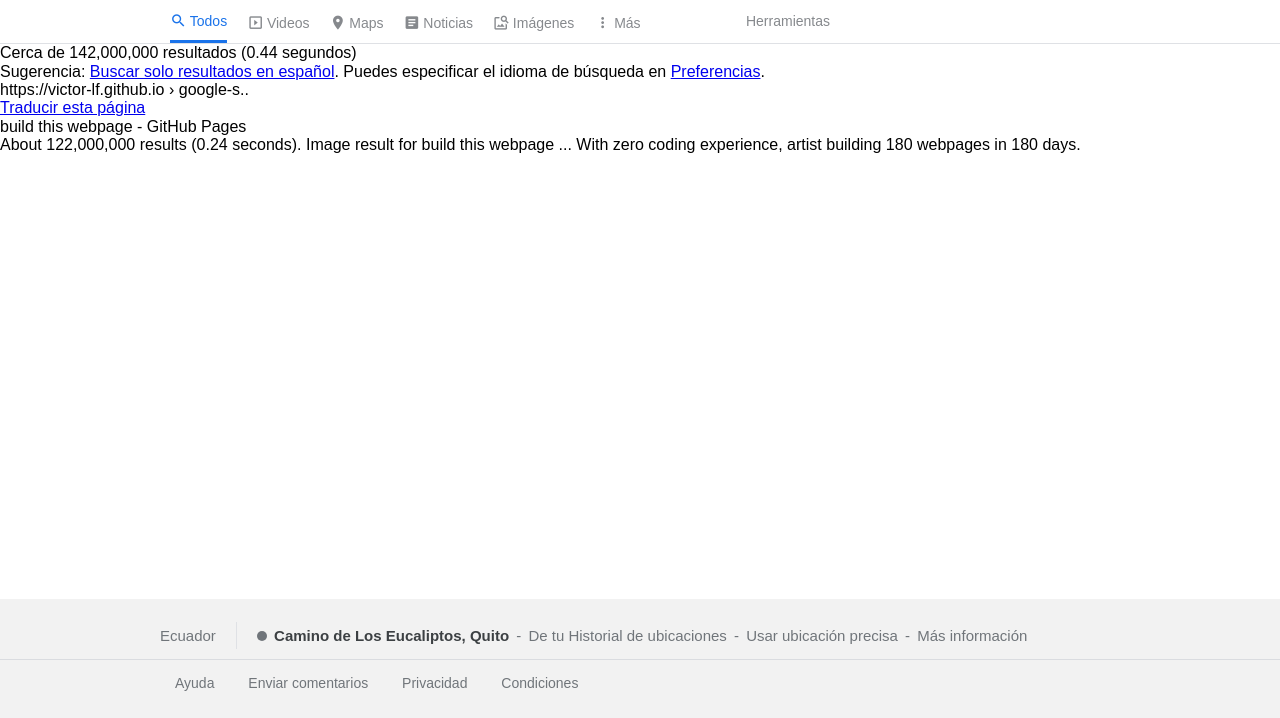
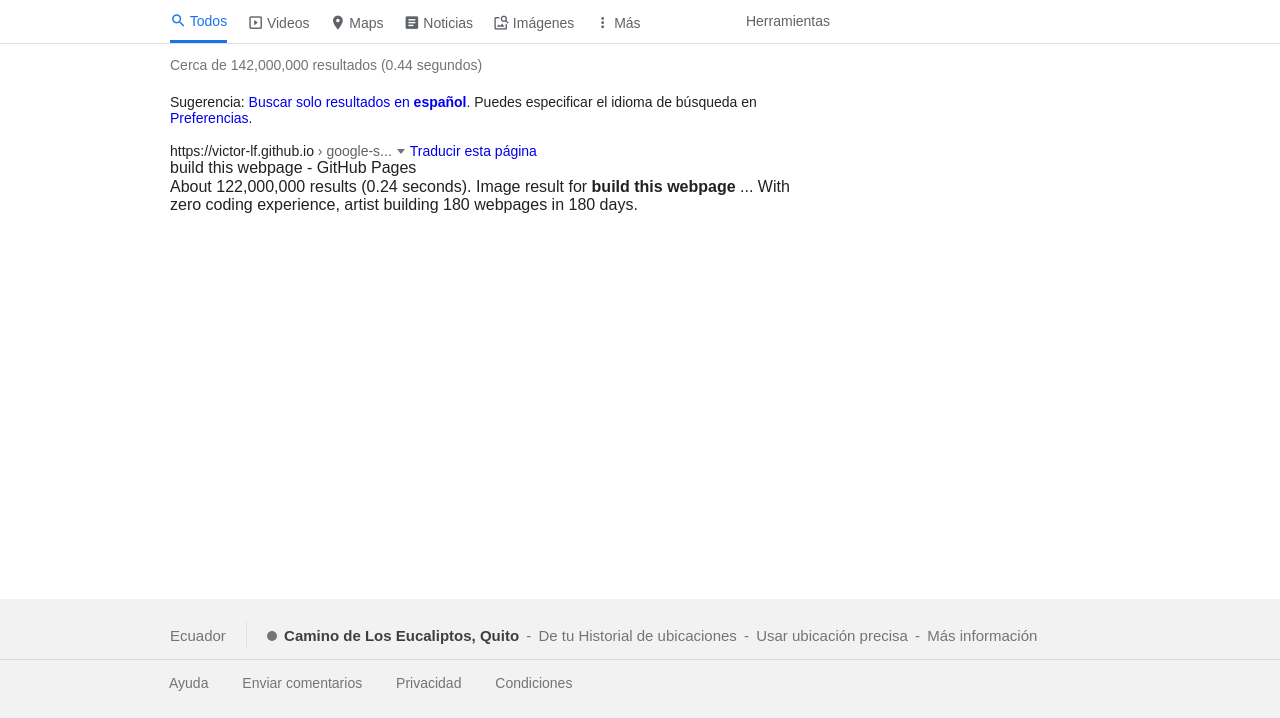
Before and after one commit to o0oDanielHaroo0o/google-search-results, a plain HTML site: page index.html in a window 1280 px wide. Shown: the part 82-800 px from the top of the page. Drawn offline with Linux system fonts and the light colour scheme.

Commit message:
AVANCE RESULT CONTAINER

```diff
--- a/css/styles.css
+++ b/css/styles.css
@@ -88,7 +88,7 @@ body {
   display: inline-block;
   padding: 0px 0px 0px 15px;
   text-decoration: none;
-  color: #000000de;
+  color: #5F6368;;
 }
 
 .header-bottom-container {
@@ -100,7 +100,7 @@ body {
   display: flex;
   justify-content: space-between;
   font-size: 14px;
-  color: #86898d;
+  color: #5F6368;
 }
 
 .nav-search {
@@ -135,6 +135,52 @@ body {
 .main-content{
   display: flex;
   flex-direction: column;
+  padding-left: 170px;
+  width: 800px;
+  color: #202124;
+}
+
+.link{
+  text-decoration: none;
+}
+
+.bold{
+  font-weight: bold;
+}
+
+.results{
+  color: #70757a;
+  font-size: 14px;
+  height: 43px;
+  line-height: 43px;
+}
+
+.suggestions{
+  font-size: 14px;
+  margin: 7px 0px 17px;
+}
+
+.result-top{
+  display: flex;
+  align-items: center;
+}
+
+.top-url, .translate{
+  font-size: 14px;
+}
+
+.top-url-google{
+  color: #5f6368;
+}
+
+.triangle{
+  width: 0;
+  height: 0;
+  border-top: 5.3px solid #70757A;
+  border-left: 4.3px solid transparent;
+  border-right: 4.3px solid transparent;
+  margin-left: 5px;
+  margin-right: 5px;
 }
 
 .footer {
@@ -151,7 +197,7 @@ body {
 .footer-top {
   display: flex;
   align-items: center;
-  padding: 23px 0px 10px 160px;
+  padding: 23px 0px 10px 170px;
   border-bottom: 1px solid rgb(218, 220, 224);
 }
 
@@ -187,7 +233,7 @@ body {
   justify-content: space-between;
   align-content: center;
   font-size: 14px;
-  padding-left: 160px;
+  padding-left: 154px;
   padding-bottom: 12px;
 }
 
--- a/index.html
+++ b/index.html
@@ -94,15 +94,15 @@
         <div class="main-content">
 
             <div class="results">Cerca de 142,000,000 resultados (0.44 segundos)</div>
-            <div class="suggestions">Sugerencia: <a href="#">Buscar solo resultados en español</a>. Puedes especificar el idioma de búsqueda en <a href="#">Preferencias</a>.</div>
+            <div class="suggestions">Sugerencia: <a class="link" href="#">Buscar solo resultados en <span class="bold">español</span></a>. Puedes especificar el idioma de búsqueda en <a class="link" href="#">Preferencias</a>.</div>
             <div class="result-container">
                 <div class="result-top">
-                    <div class="top-url">https://victor-lf.github.io › google-s..</div>
+                    <div class="top-url">https://victor-lf.github.io <span class="top-url-google">› google-s...</span></div>
                     <div class="triangle"></div>
-                    <div class="translate"><a href="#">Traducir esta página</a></div>
+                    <div class="translate"><a class="link" href="#">Traducir esta página</a></div>
                 </div>
                 <div class="result-title">build this webpage - GitHub Pages</div>
-                <div class="result-summary">About 122,000,000 results (0.24 seconds). Image result for build this webpage ... With zero coding experience, artist building 180 webpages in 180 days.</div>
+                <div class="result-summary">About 122,000,000 results (0.24 seconds). Image result for <span class="bold">build this webpage</span> ... With zero coding experience, artist building 180 webpages in 180 days.</div>
             </div>
 
         </div>
```
